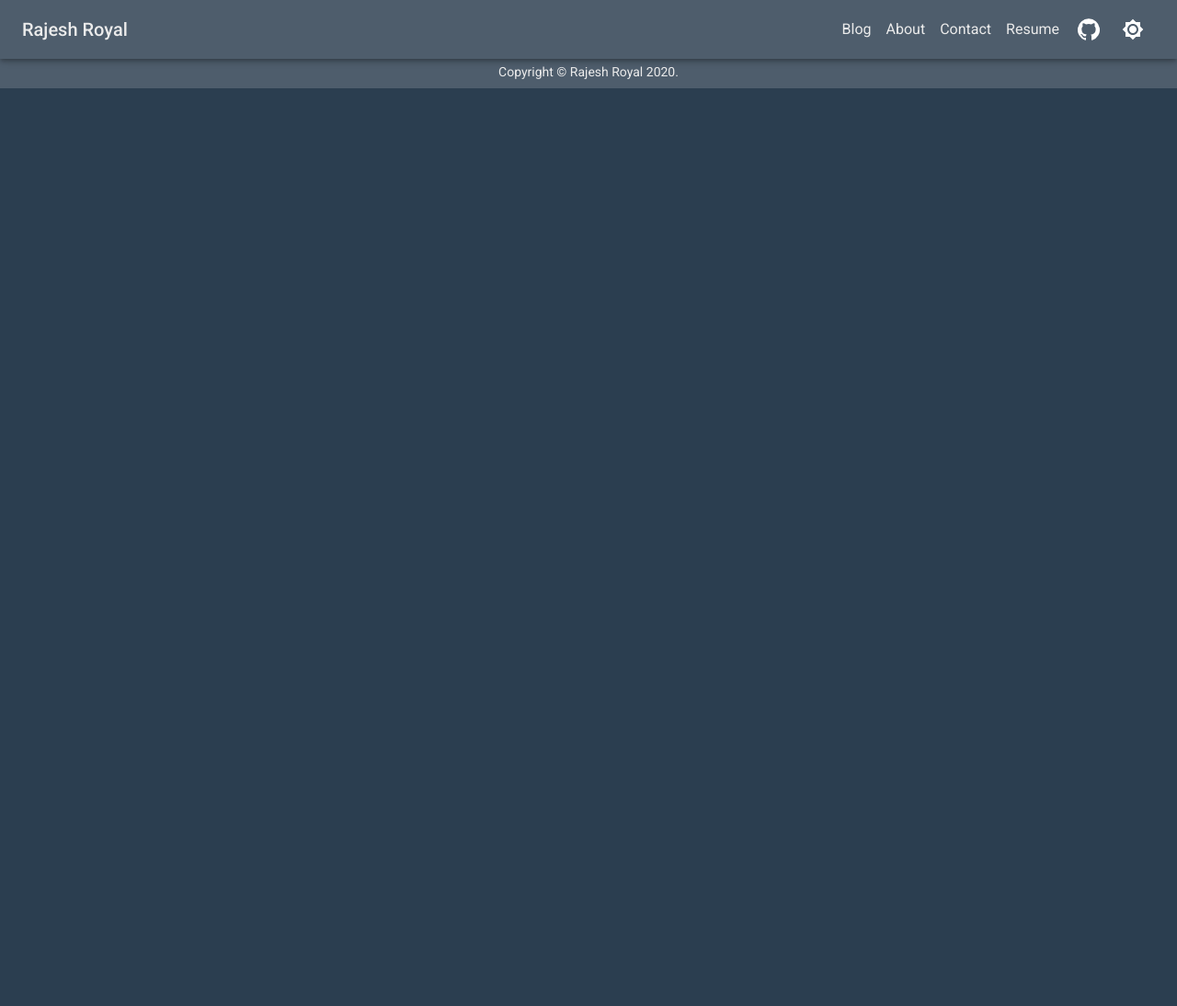
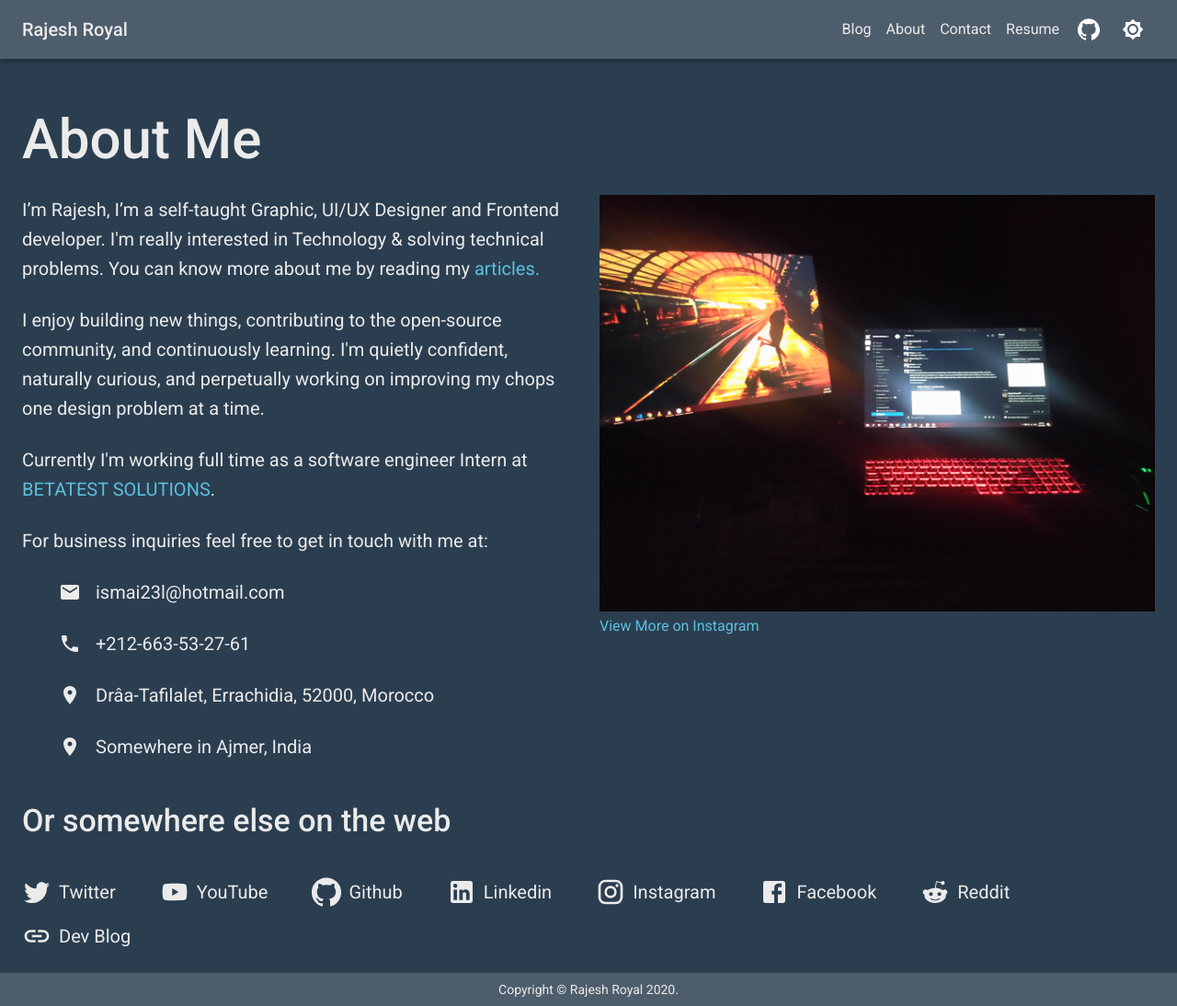
Before and after one commit to Rajesh-Royal/developer-portfolio-blog-ecommerce, a Gatsby site: page /about in a window 1280 px wide. Shown: the whole page at 92% size. Before the commit the page ends 800 px from the top, so only its background shows below. Built offline with nearby package versions, Linux system fonts and the light colour scheme; Gatsby itself is replaced by a stand-in of ours.

Commit message:
about page

```diff
--- /dev/null
+++ b/src/components/about/about.js
@@ -0,0 +1,165 @@
+import React from "react";
+import { makeStyles } from "@material-ui/core/styles";
+
+import EmailIcon from "@material-ui/icons/Email";
+import PhoneIcon from "@material-ui/icons/Phone";
+import TwitterIcon from "@material-ui/icons/Twitter";
+import YoutubeIcon from "@material-ui/icons/YouTube";
+import LinkedinIcon from "@material-ui/icons/LinkedIn";
+import InstagramIcon from "@material-ui/icons/Instagram";
+import RedditIcon from "@material-ui/icons/Reddit";
+import GithubIcon from "@material-ui/icons/GitHub";
+import FacebookIcon from "@material-ui/icons/Facebook";
+import LinkIcon from "@material-ui/icons/Link";
+
+import LocationOnIcon from "@material-ui/icons/LocationOn";
+import { Container, Box, Grid, Typography } from "@material-ui/core";
+import { Link } from "gatsby";
+
+import config from "../../data/config";
+import RajeshImage from "../../images/rajesh-royal.jpg";
+
+const About = () => {
+    const useStyles = makeStyles((theme) => ({
+        link: {
+            color: theme.palette.info.main
+        },
+        p: {
+            fontSize: 20,
+            lineHeight: 1.6,
+            marginBottom: theme.spacing(3)
+        },
+        heading: {
+            fontWeight: 500
+        },
+        contact: {
+            "& li": {
+                marginBottom: theme.spacing(3),
+                listStyle: "none",
+                display: "flex",
+                alignItems: "center",
+                "& span": {
+                    marginLeft: theme.spacing(2)
+                }
+            }
+        },
+        socialLinks: {
+            display: "flex",
+            justifyContent: "flex-start",
+            alignItems: "center",
+            flexWrap: "wrap",
+            marginTop: theme.spacing(3),
+            "& a": {
+                color: theme.palette.text.primary,
+                fontSize: 20,
+                display: "flex",
+                alignItems: "center",
+                marginRight: theme.spacing(6),
+                marginTop: theme.spacing(2),
+                "& span": {
+                    marginLeft: theme.spacing(1)
+                },
+                "& svg": {
+                    height: "2rem",
+                    width: "2rem"
+                }
+            }
+        }
+    }));
+    const classes = useStyles();
+    return (
+        <Container maxWidth="lg">
+            <Box mt={7} mb={3} width="100%">
+                <Box mt={3} mb={3} width="100%">
+                    <Grid item >
+                        <Typography variant="h2" color="textPrimary" align="left" className={classes.heading}>
+                            About Me
+                                    </Typography>
+                    </Grid>
+                </Box>
+                <Grid container spacing={3}>
+                    <Grid item lg={6} sm={12}>
+                        <Typography variant="body1" color="textPrimary" align="left" className={classes.p}>
+                            I’m Rajesh, I’m a self-taught Graphic, UI/UX Designer and Frontend developer. I'm really interested in Technology & solving technical problems. You can know more about me by reading my <Link to="/blog" className={classes.link}>articles.</Link>
+                        </Typography>
+                        <Typography variant="body1" color="textPrimary" align="left" className={classes.p}>
+                            I enjoy building new things, contributing to the open-source community, and continuously learning. I'm quietly confident, naturally curious, and perpetually working on improving my chops one design problem at a time.
+                                    </Typography>
+                        <Typography variant="body1" color="textPrimary" align="left" className={classes.p}>
+                            Currently I'm working full time as a software engineer Intern at
+                                        <a href="https://betatestsolutions.com" target="_blank" referrerPolicy="norefer"
+                                className={classes.link}> BETATEST SOLUTIONS</a>.
+                                    </Typography>
+                        <Typography variant="body1" color="textPrimary" align="left" className={classes.p}>
+                            For business inquiries feel free to get in touch with me at:
+                                    </Typography>
+                        <Typography variant="body1" component="div" color="textPrimary" align="left" className={classes.p}>
+                            <ul className={classes.contact}>
+                                <li><EmailIcon /> <span>{config.contact.email}</span> </li>
+
+                                <li><PhoneIcon /> <span>{config.contact.phone}</span> </li>
+
+                                <li><LocationOnIcon /> <span>{`${config.address.region}, ${config.address.city}, ${config.address.zipCode}, ${config.address.country}`}</span> </li>
+
+                                <li><LocationOnIcon /> <span>Somewhere in Ajmer, India</span> </li>
+                            </ul>
+                        </Typography>
+                    </Grid>
+                    <Grid item lg={6} sm={12}>
+                        <img src={RajeshImage} alt="" width="100%" />
+                        <Typography variant="body1" color="initial">
+                            <a href="https://instagram.com/rajesh.royal" target="_blank" referrerPolicy="norefer"
+                                className={classes.link}>
+                                View More on Instagram
+                                            </a>
+                        </Typography>
+                    </Grid>
+                </Grid>
+                <Grid item >
+                    <Typography variant="h4" color="textPrimary" align="left" className={classes.heading}
+                        style={{ marginTop: 20 }}>
+                        Or somewhere else on the web
+                                    </Typography>
+                    <Typography variant="body1" component="div" color="textPrimary" align="left" className={classes.p}>
+                        <div className={classes.socialLinks}>
+                            <a target="_blank" href={config.socialLinks.twitter} referrerPolicy="norefer">
+                                <TwitterIcon /> <span> Twitter</span>
+                            </a>
+                            <a target="_blank" href={config.socialLinks.youtube} referrerPolicy="norefer">
+                                <YoutubeIcon />
+                                <span> YouTube</span>
+                            </a>
+                            <a target="_blank" href={config.socialLinks.github} referrerPolicy="norefer">
+                                <GithubIcon />
+                                <span> Github</span>
+                            </a>
+                            <a target="_blank" href={config.socialLinks.linkedin} referrerPolicy="norefer">
+                                <LinkedinIcon />
+                                <span> Linkedin</span>
+                            </a>
+                            <a target="_blank" href={config.socialLinks.instagram} referrerPolicy="norefer">
+                                <InstagramIcon />
+                                <span> Instagram</span>
+                            </a>
+                            <a target="_blank" href={config.socialLinks.facebook} referrerPolicy="norefer">
+                                <FacebookIcon />
+                                <span> Facebook</span>
+                            </a>
+                            <a target="_blank" href={config.socialLinks.reddit} referrerPolicy="norefer">
+                                <RedditIcon />
+                                <span> Reddit</span>
+                            </a>
+                            <a target="_blank" href={config.socialLinks.devBlog} referrerPolicy="norefer">
+                                <LinkIcon />
+                                <span> Dev Blog</span>
+                            </a>
+                        </div>
+                    </Typography>
+                </Grid>
+            </Box>
+
+        </Container>
+    );
+};
+
+export default About;
--- a/src/data/config.js
+++ b/src/data/config.js
@@ -1,5 +1,5 @@
 module.exports = {
-    defaultTitle: "Smakosh",
+    defaultTitle: "Rajesh",
     logo: "https://smakosh.com/favicon/logo-48.png",
     author: "Ismail Ghallou (Smakosh)",
     url: "https://smakosh.com",
@@ -8,11 +8,13 @@ module.exports = {
         "I'm Ismail Ghallou aka Smakosh, a self-taught Graphic, UI/UX Designer and full stack developer, interested in the web, neural networks & tech in general.",
     socialLinks: {
         twitter: "http://www.twitter.com/smakosh",
+        facebook: "https://facebook.com/rajesh.royal.92372",
         github: "https://github.com/smakosh",
         linkedin: "https://www.linkedin.com/in/ismail-ghallou-630149122",
         instagram: "https://instagram.com/smakosh19",
-        youtube: "https://www.youtube.com/user/smakoshthegamer",
-        google: "https://plus.google.com/u/0/+IsmailSmakoshGhallou",
+        reddit: "https://www.reddit.com/user/rajeshroyal896",
+        youtube: "https://www.youtube.com/channel/UCp_2DqFXjVlamkWwSoiDRQw",
+        devBlog: "https://dev.to/rajesh-royal"
     },
     googleAnalyticsID: "UA-88875900-1",
     themeColor: "#00c6ff",
--- a/src/pages/about.js
+++ b/src/pages/about.js
@@ -2,11 +2,13 @@ import React, { useState } from "react";
 import { lightTheme, darkTheme } from "../theme/theme";
 import { ThemeProvider } from "@material-ui/core/styles";
 
-
 import Layout from "../components/global/layouts/layout";
 import SEO from "../components/global/seo/seo";
 import Header from "../components/Header/header";
+import About from "../components/about/about";
 import Footer from "../components/Footer/footer";
+
+
 
 const about = () => {
     const [themeType, setThemeType] = useState("dark");
@@ -17,13 +19,17 @@ const about = () => {
             setThemeType("dark");
         }
     };
+
+
     return (
         <ThemeProvider theme={themeType == "dark" ? darkTheme : lightTheme}>
             <Layout>
                 <div className="main">
                     <SEO title="Home" />
                     <Header handleClick={handleClick} themeType={themeType} />
-                    <section className="content-container"></section>
+                    <section className="content-container">
+                        <About />
+                    </section>
                     <Footer />
                 </div>
             </Layout>
```
Also changed, not shown: src/images/rajesh-royal.jpg (added).
